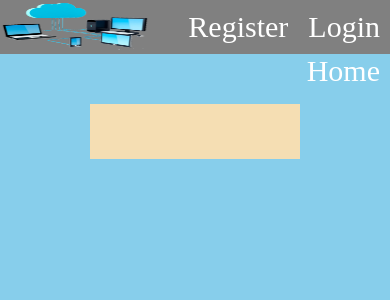
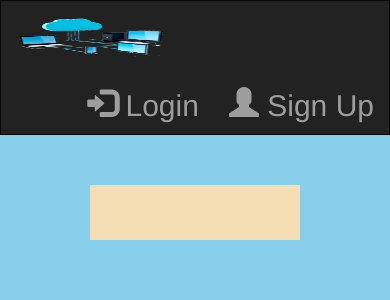
Before and after one commit to maurya20/market, a Django app: page /crud in a window 390 px wide. Shown: the top 300 px of the page. Run offline with Django 3.2, Linux system fonts and the light colour scheme; some libraries are stand-ins or nearby versions.

Commit message:
Making responsive

```diff
--- a/template/header.html
+++ b/template/header.html
@@ -1,33 +1,57 @@
-{%load static%}
+{% load static %}
 <!DOCTYPE html>
 <html lang="en">
 
 <head>
-    <meta charset="UTF-8">
-    <meta name="viewport" content="width=device-width, initial-scale=1.0">
-    <title>Home</title>
+    <title>Market</title>
+    <meta charset="utf-8">
+    <meta name="viewport" content="width=device-width, initial-scale=1">
+    <link rel="stylesheet" href="https://maxcdn.bootstrapcdn.com/bootstrap/3.4.1/css/bootstrap.min.css">
+    <script src="https://ajax.googleapis.com/ajax/libs/jquery/3.5.1/jquery.min.js"></script>
+    <script src="https://maxcdn.bootstrapcdn.com/bootstrap/3.4.1/js/bootstrap.min.js"></script>
     <link rel="stylesheet" type="text/css" href="{% static 'css/market.css' %}">
 </head>
 
 <body>
-    <div class="nav">
-        <ul>
-            <img class="img" src="{% static 'images/logo.png' %}" height="54" width="150">
+    <nav class="navbar navbar-inverse">
+        <div class="container-fluid">
+            <div class="navbar-header">
+                <a class="navbar-brand" href="#"><img src="{% static 'images/logo.png' %}" height="44" width="150"></a>
+            </div>
+            <ul class="nav navbar-nav">
                 {% if user.is_authenticated %}
+                <li class="active"><a href="#">Home</a></li>
+                <li class="dropdown"><a class="dropdown-toggle" data-toggle="dropdown" href="#">Profile <span
+                            class="caret"></span></a>
+                    <ul class="dropdown-menu">
+                        <li><a href="/profile">View Profile</a></li>
+                        <li><a href="/edit">Edit Profile</a></li>
+                    </ul>
+                </li>
                 <li><a href="/logout">logout</a></li>
-            <li><a href="/profile">Profile</a></li>
+
                 <li class="hello">Hello, {{user.username}}</li>
                 {% else %}
-            <li><a href="/userlogin">Login</a></li>
-            <li><a href="/register">Register</a></li>
+            </ul>
+            <ul class="nav navbar-nav navbar-right">
+                <li><a href="/register"><span class="glyphicon glyphicon-user"></span> Sign Up</a></li>
+                <li><a href="/userlogin"><span class="glyphicon glyphicon-log-in"></span> Login</a></li>
+            </ul>
             {% endif %}
-            <li><a href="home">Home</a></li>
-        </ul>
+
         </div>
+    </nav>
+
     <script src="{% static '/js/customer.js' %}" type="text/javascript"></script>
     {% block content  %}
 
+    <div class="container">
 
+
+
+
+
+    </div>
 
     {% endblock  %}
 </body>
--- a/template/profile.html
+++ b/template/profile.html
@@ -5,7 +5,7 @@
     <div class="reg">
 
             {% if user.is_authenticated %}
-<img class="avatar" src="{{user.profile.image.url}}" height="50" width="50"><br>
+<img class="avatar" src="{{user.profile.image.url}}" height="60" width="90"><br>
             <label for="first_name">First name: </label>
             <output type="text">{{user.first_name}}</output><br>
             <label for="last_name">Last name: </label>
```
Lines whose indentation alone changed are shown as unchanged.
